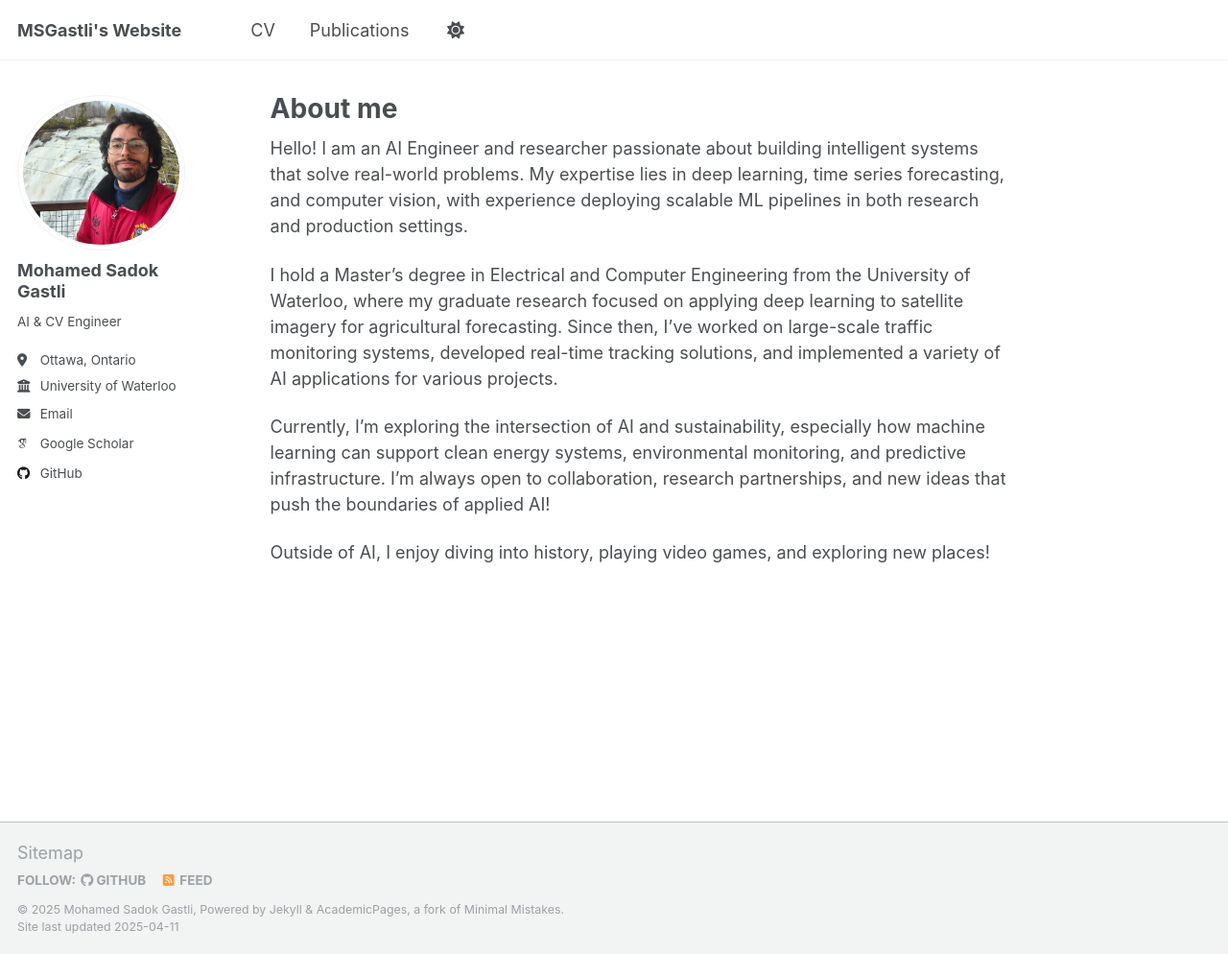
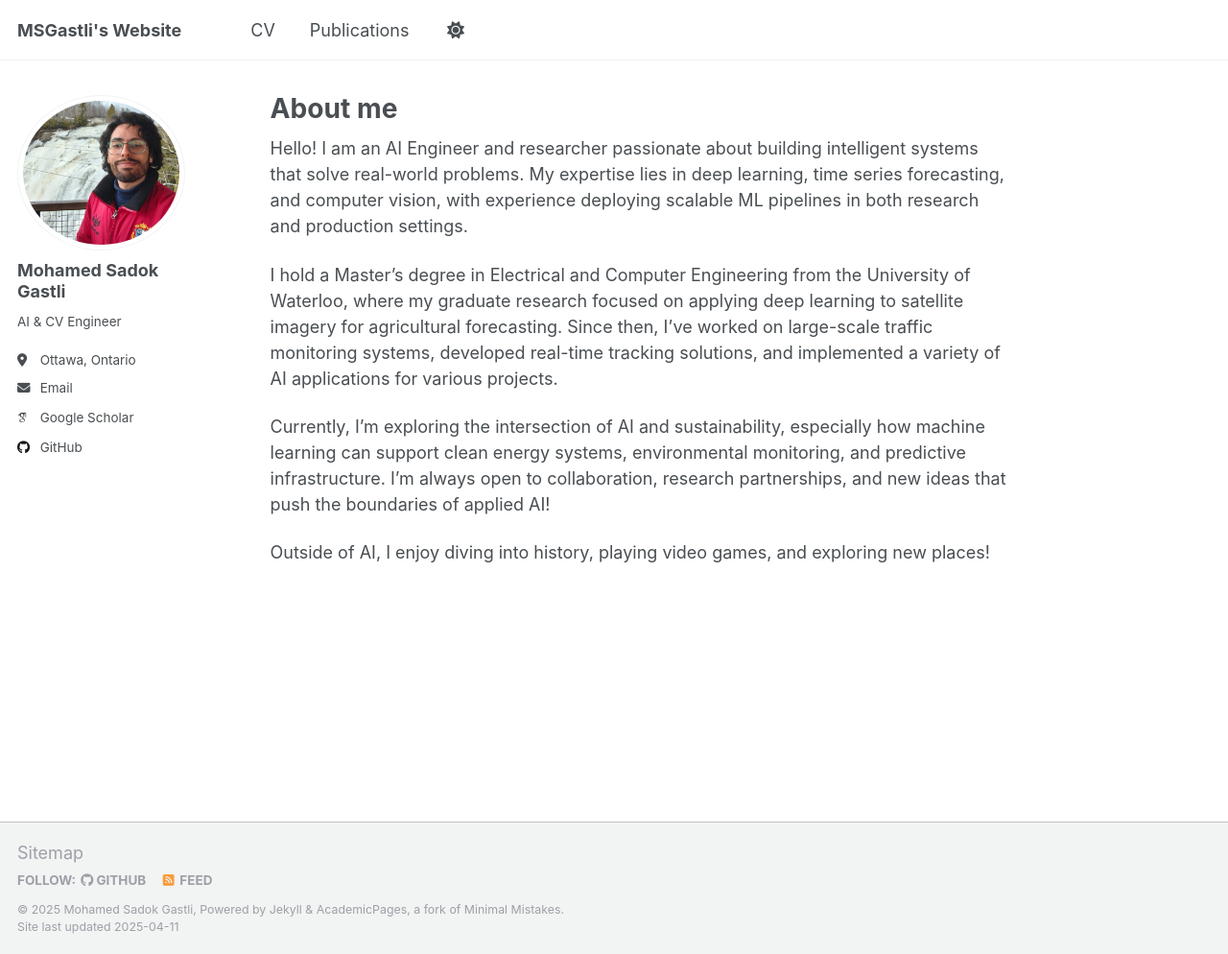
Before and after one commit to msgastli/msgastli.github.io, a Jekyll site: the page built from _pages/about.md, in a window 1280 px wide and 994 px high. Shown: the whole window at 96% size. Built offline with Jekyll 4.4.1, drawn with Linux system fonts in a browser that asks for light colours; some web fonts are replaced.

Commit message:
Update _config.yml

```diff
--- a/_config.yml
+++ b/_config.yml
@@ -27,7 +27,7 @@ author:
   pronouns         : # example: "she/her"
   bio              : "AI & CV Engineer"
   location         : "Ottawa, Ontario"
-  employer         : "University of Waterloo"
+  employer         : #"University of Waterloo"
   uri              : # URL
   email            : "msgastli@gmail.com"
 
```
